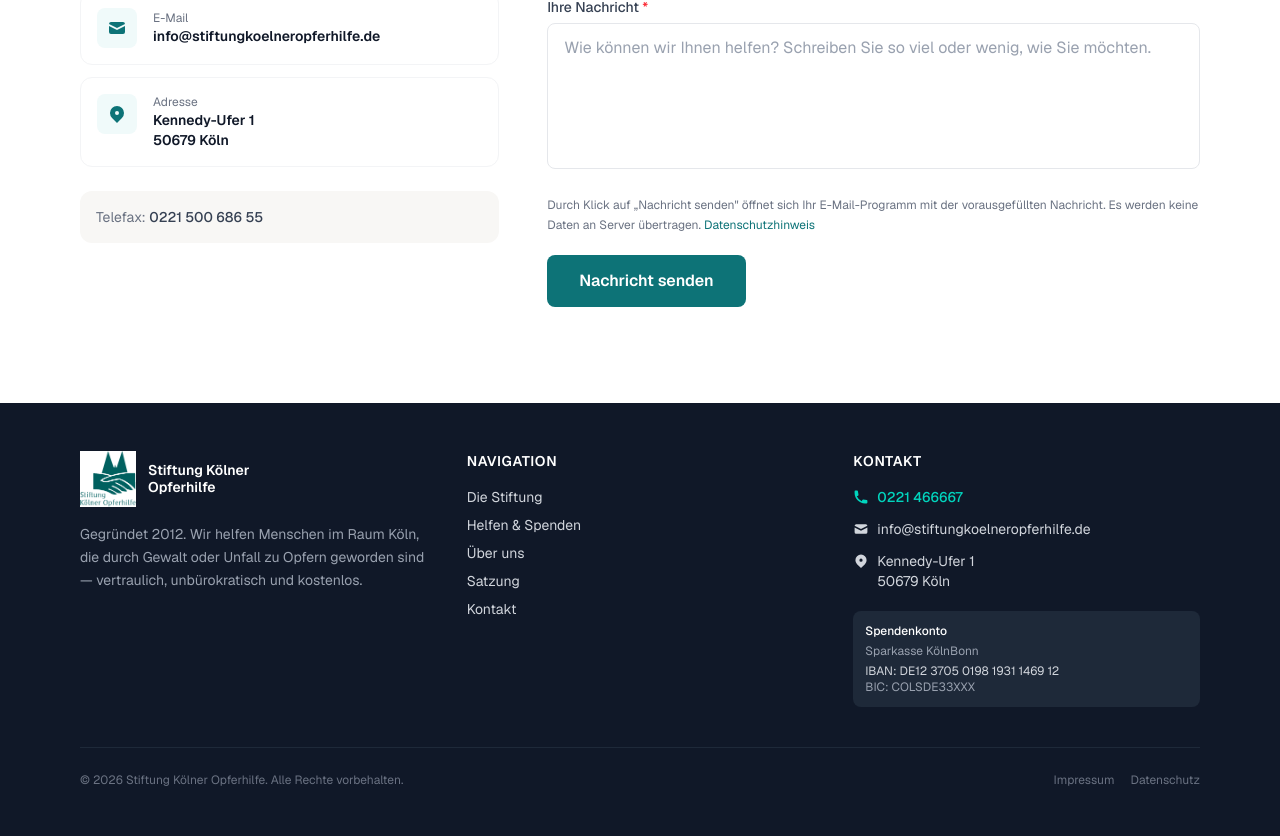
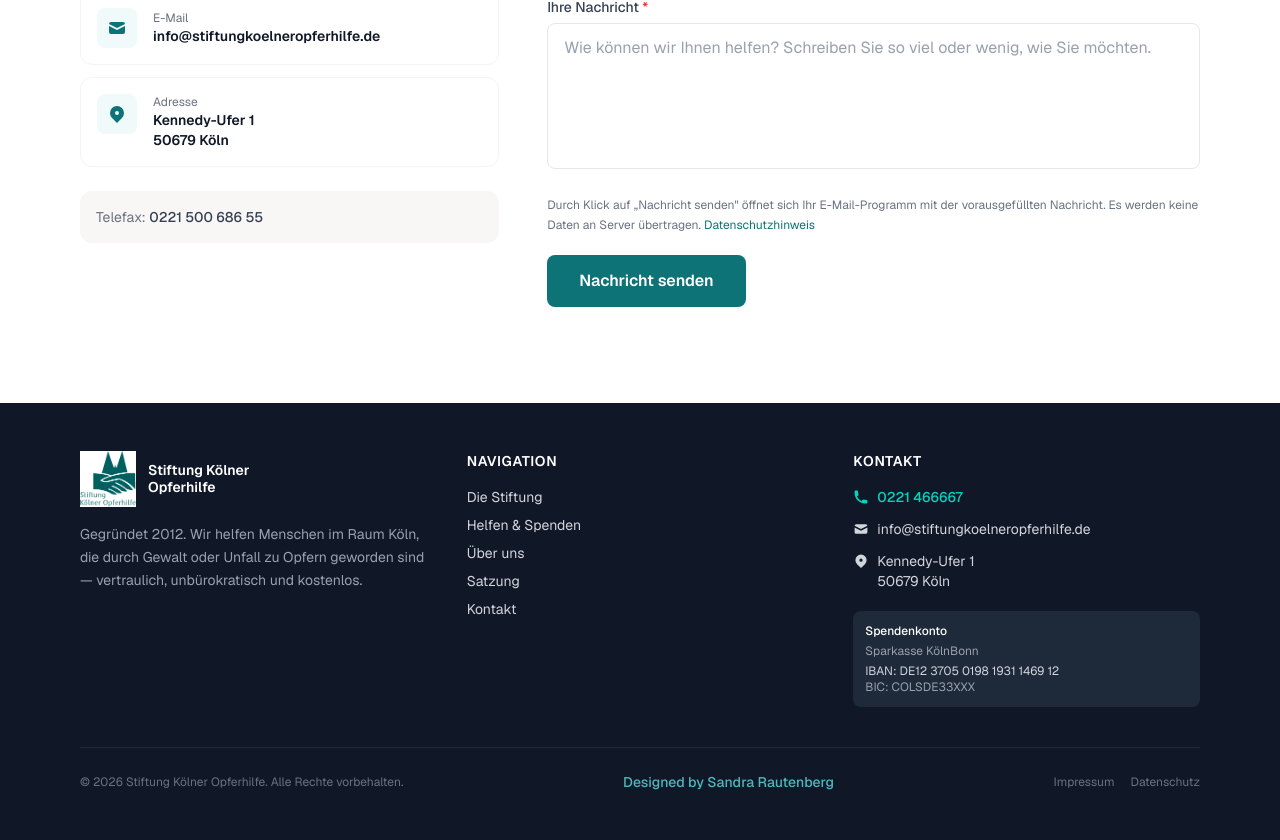
Before and after one commit to Cassiexoxo92/stiftung-koelner-opferhilfe, a Next.js app: page /kontakt in a window 1280 px wide. Shown: the part 790-1630 px from the top of the page. Built offline with nearby package versions, Linux system fonts and the light colour scheme.

Commit message:
fix: Hilfe suchen Button scrollt direkt zum Formular, Footer-Credit hinzugefügt

```diff
--- a/src/app/kontakt/page.tsx
+++ b/src/app/kontakt/page.tsx
@@ -114,7 +114,7 @@ export default function KontaktPage() {
             </div>
 
             {/* Form */}
-            <div className="lg:col-span-3">
+            <div id="hilfe-formular" className="lg:col-span-3">
               <h2 className="text-2xl font-bold text-gray-900 mb-6">
                 Nachricht schreiben
               </h2>
--- a/src/components/Footer.tsx
+++ b/src/components/Footer.tsx
@@ -109,6 +109,9 @@ export default function Footer() {
         {/* Bottom bar */}
         <div className="mt-10 pt-6 border-t border-gray-800 flex flex-col sm:flex-row justify-between items-center gap-3 text-xs text-gray-500">
           <p>© {new Date().getFullYear()} Stiftung Kölner Opferhilfe. Alle Rechte vorbehalten.</p>
+          <p className="text-sm font-medium text-[#4db8bc]">
+            Designed by Sandra Rautenberg
+          </p>
           <div className="flex gap-4">
             <Link href="/impressum" className="hover:text-gray-300 transition-colors focus:outline-none focus-visible:underline">
               Impressum
--- a/src/components/Header.tsx
+++ b/src/components/Header.tsx
@@ -125,7 +125,7 @@ export default function Header() {
                 );
               })}
               <Link
-                href="/kontakt"
+                href="/kontakt#hilfe-formular"
                 className="ml-3 px-4 py-2 bg-[#0d7377] text-white rounded-md text-sm font-semibold hover:bg-[#0a5c5f] transition-colors focus:outline-none focus-visible:ring-2 focus-visible:ring-offset-2 focus-visible:ring-[#0d7377]"
               >
                 Hilfe suchen
@@ -178,7 +178,7 @@ export default function Header() {
                 );
               })}
               <Link
-                href="/kontakt"
+                href="/kontakt#hilfe-formular"
                 className="mt-2 px-4 py-3 bg-[#0d7377] text-white rounded-md text-base font-semibold text-center hover:bg-[#0a5c5f] transition-colors"
               >
                 Jetzt Hilfe suchen
```
